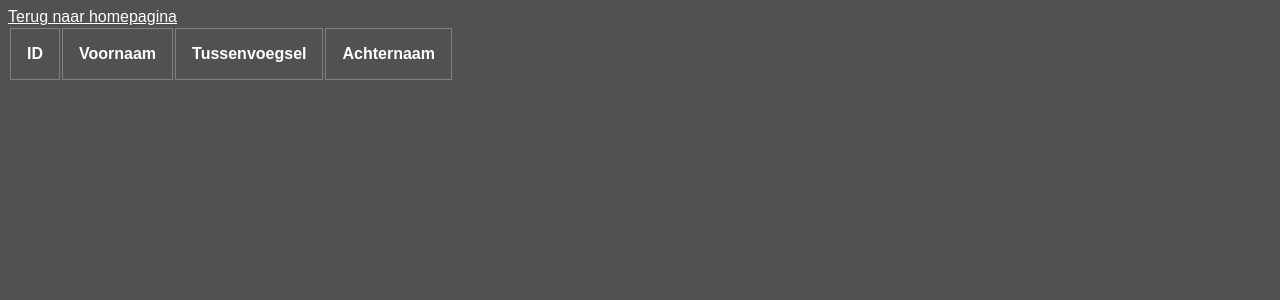
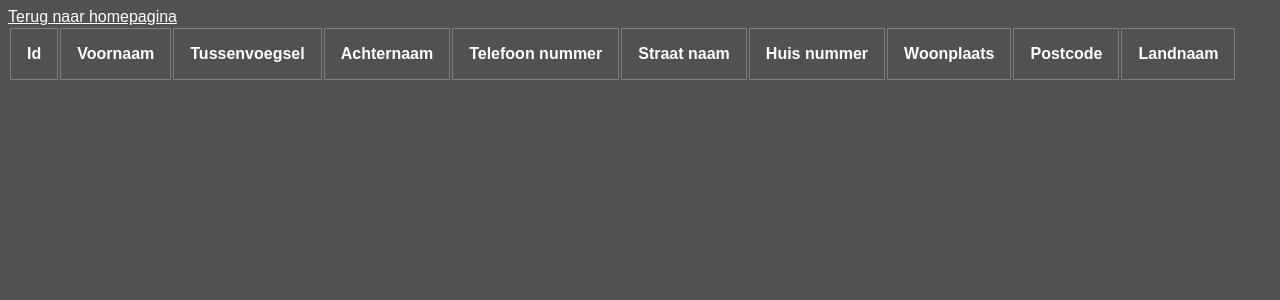
Before and after one commit to Waayway/crud-php-pdo-basic-opdracht01-336797, a PHP site: page /update.php in a window 1280 px wide. Shown: the top 300 px of the page. Run offline with PHP 8.4, Linux system fonts and the light colour scheme; lists and menus that the app fills with data are empty.

Commit message:
update now also updated to new inputs

```diff
--- a/lib/crud.php
+++ b/lib/crud.php
@@ -27,11 +27,11 @@ function getAllFormEntries($pdo) {
 
 // Update
 
-function updateFormEntry($pdo, $id, $firstName, $prefix, $lastName) {
-    $sql = "UPDATE form_entry SET firstName = ?, prefix = ?, lastName = ?
+function updateFormEntry($pdo, $id, $firstName, $prefix, $lastName, $phoneNumber, $streetName, $houseNumber, $woonplaats, $postcode, $countryName) {
+    $sql = "UPDATE form_entry SET firstName = ?, prefix = ?, lastName = ?, phoneNumber = ?, streetName = ?, houseNumber = ?, woonplaats = ?, postcode = ?, countryName = ?
             WHERE id = ?";
     $statement = $pdo->prepare($sql);
-    $statement->execute([$firstName, $prefix, $lastName, $id]);
+    $statement->execute([$firstName, $prefix, $lastName, $phoneNumber, $streetName, $houseNumber, $woonplaats, $postcode, $countryName, $id]);
 }
 
 // Delete
--- a/update.php
+++ b/update.php
@@ -12,17 +12,21 @@
             color: white;
             font-family: sans-serif;
         }
+
         form * {
             display: block;
         }
 
-        table td, table th {
+        table td,
+        table th {
             padding: 1em;
             border: 1px grey solid;
         }
+
         form input {
             padding: .3em;
         }
+
         a {
             color: white;
         }
@@ -34,12 +38,18 @@
     require 'lib/main.php';
 
     if ($_SERVER["REQUEST_METHOD"] == "POST") {
-        if (
-            array_key_exists('id', $_POST) and array_key_exists("first-name", $_POST)
-            and array_key_exists("prefix", $_POST)
-            and array_key_exists("last-name", $_POST)
+        if (array_key_exists("id", $_POST) and
+            array_key_exists("first-name", $_POST) and
+            array_key_exists("prefix", $_POST) and
+            array_key_exists("last-name", $_POST) and
+            array_key_exists("phone-number", $_POST) and
+            array_key_exists("street-name", $_POST) and
+            array_key_exists("house-number", $_POST) and
+            array_key_exists("woonplaats", $_POST) and
+            array_key_exists("postcode", $_POST) and
+            array_key_exists("country-name", $_POST)
         ) {
-            updateFormEntry($pdo, $_POST['id'], $_POST['first-name'], $_POST['prefix'], $_POST['last-name']);
+            updateFormEntry($pdo, $_POST['id'], $_POST['first-name'], $_POST['prefix'], $_POST['last-name'], $phoneNumber, $_POST["street-name"], $_POST["house-number"], $_POST["woonplaats"], $_POST["postcode"], $_POST["country-name"]);
             header('Location: /');
         }
     }
@@ -49,20 +59,32 @@
 
     <table>
         <thead>
-            <th>ID</th>
+            <th>Id</th>
             <th>Voornaam</th>
             <th>Tussenvoegsel</th>
             <th>Achternaam</th>
+            <th>Telefoon nummer</th>
+            <th>Straat naam</th>
+            <th>Huis nummer</th>
+            <th>Woonplaats</th>
+            <th>Postcode</th>
+            <th>Landnaam</th>
         </thead>
         <tr>
             <?php
             if (key_exists('id', $_GET)) {
                 $data = getFormEntryById($pdo, $_GET['id'])[0];
                 echo '<tr>';
-                echo "<td>" . $data->id        . "</td>";
+                echo "<td>" . $data->id . "</td>";
                 echo "<td>" . $data->firstName . "</td>";
-                echo "<td>" . $data->prefix    . "</td>";
-                echo "<td>" . $data->lastName  . "</td>";
+                echo "<td>" . $data->prefix . "</td>";
+                echo "<td>" . $data->lastName . "</td>";
+                echo "<td>" . $data->phoneNumber . "</td>";
+                echo "<td>" . $data->streetName . "</td>";
+                echo "<td>" . $data->houseNumber . "</td>";
+                echo "<td>" . $data->woonplaats . "</td>";
+                echo "<td>" . $data->postcode . "</td>";
+                echo "<td>" . $data->countryName . "</td>";
                 echo '</tr>';
             }
             ?>
@@ -74,12 +96,26 @@
         $data = getFormEntryById($pdo, $_GET['id'])[0];
         echo '<form action="update.php" method="post">';
         echo '<input type="hidden" name="id" value="' . $_GET['id'] . '">';
-                echo '<label for="first-name">Voornaam:</label>';
-                echo '<input type="text" name="first-name" value="' . $data->firstName . '">';
-                echo '<label for="prefix">Tussenvoegsel:</label>';
-                echo '<input type="text" name="prefix" value="' . $data->prefix . '">';
-                echo '<label for="last-name">Achternaam:</label>';
-                echo '<input type="text" name="last-name" value="' . $data->lastName . '">';
+        echo '
+        <label for="first-name">Voornaam:</label>
+        <input type="text" name="first-name" value="' . $data->firstName . '">
+        <label for="prefix">Tussenvoegsel:</label>
+        <input type="text" name="prefix" value="' . $data->prefix . '">
+        <label for="last-name">Achternaam:</label>
+        <input type="text" name="last-name" value="' . $data->lastName . '">
+        <label for="phone-number">Telefoonnummer:</label>
+        <input type="text" name="phone-number" value="' . $data->phoneNumber . '">
+        <label for="street-name">Straat naam:</label>
+        <input type="text" name="street-name" value="' . $data->streetName . '">
+        <label for="house-number">Huisnummer:</label>
+        <input type="number" name="house-number" value="' . $data->houseNumber . '">
+        <label for="woonplaats">Woonplaats: </label>
+        <input type="text" name="woonplaats" value="' . $data->woonplaats . '">
+        <label for="postcode">Postcode:</label>
+        <input type="text" name="postcode" value="' . $data->postcode . '">
+        <label for="country-name">Landnaam:</label>
+        <input type="text" name="country-name" value="' . $data->countryName . '">
+        ';
         echo '<input type="submit">';
         echo '</form>';
     }
```
Also changed, not shown: index.php (+21 -1 lines). Lines whose indentation alone changed are shown as unchanged.
